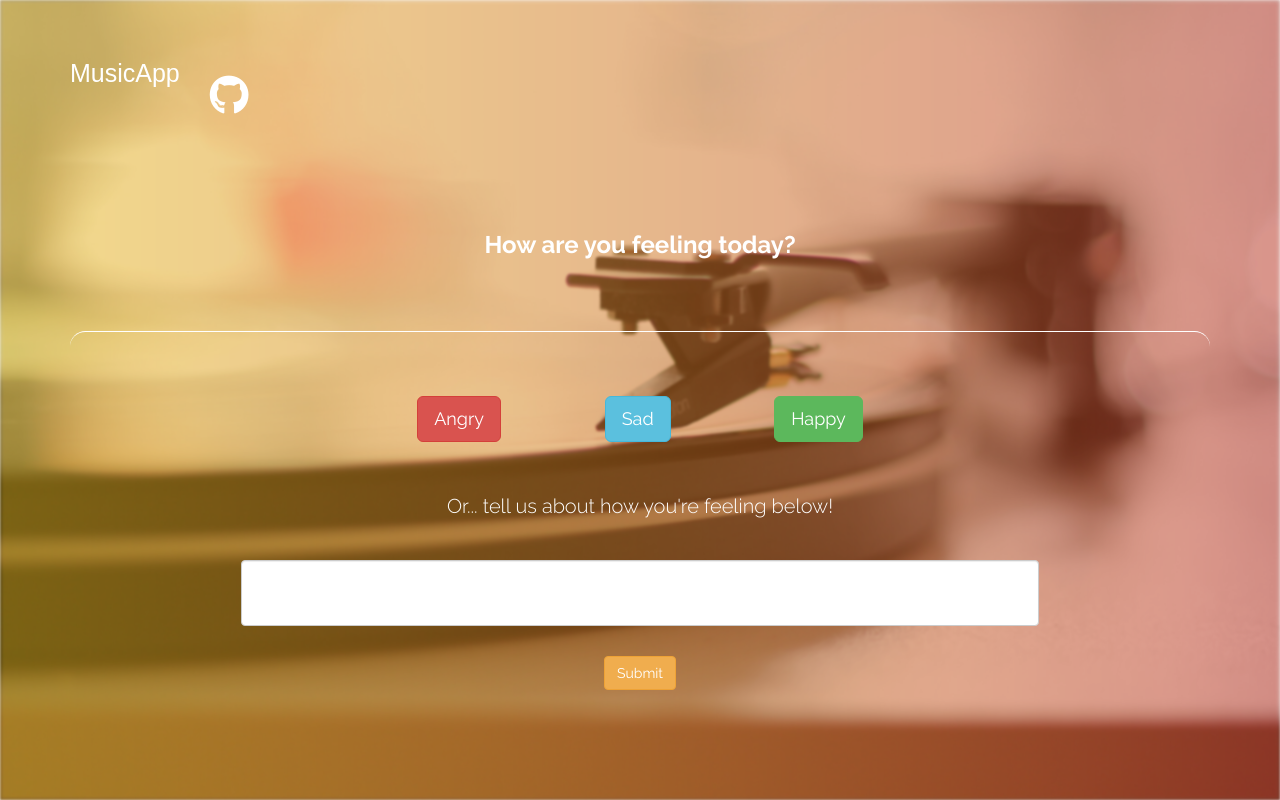
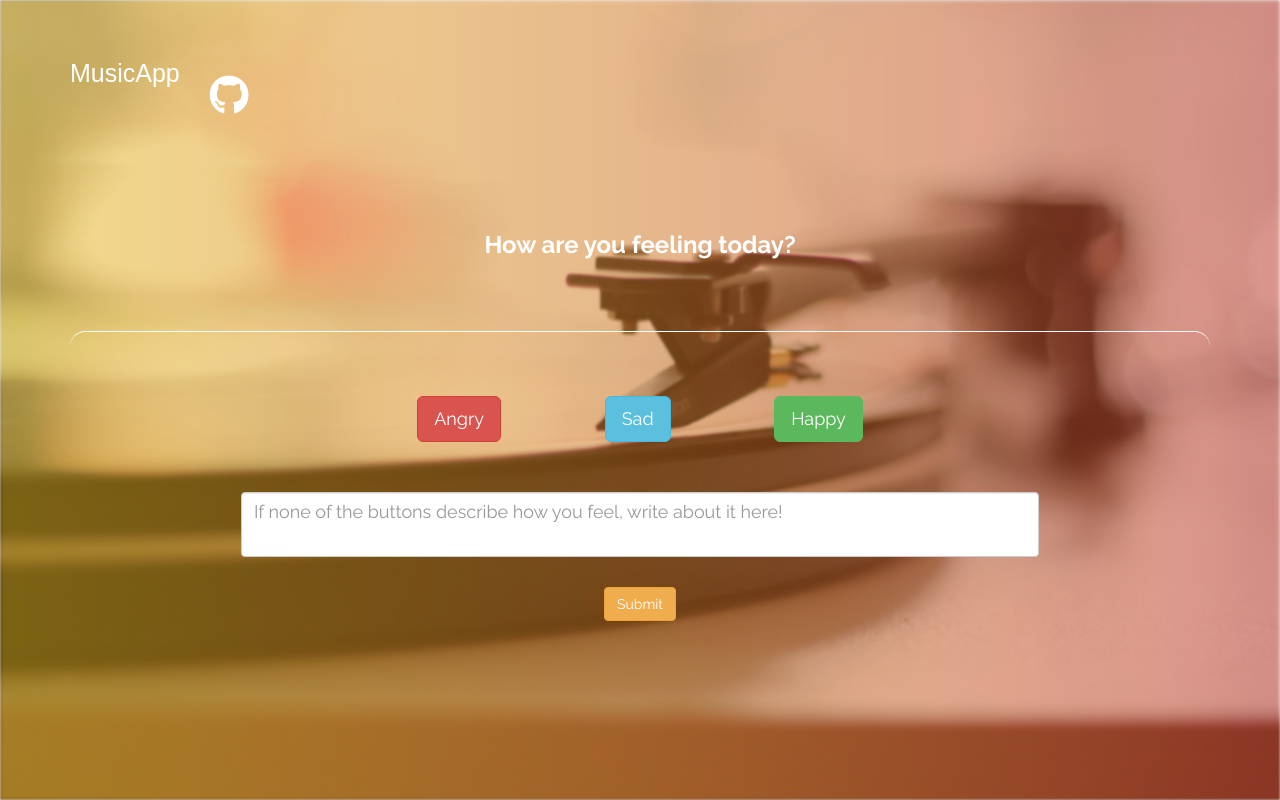
Before and after one commit to hatooku/musaic, a Flask app: page /mood in a window 1280 px wide. Run offline with Flask 2, Linux system fonts and the light colour scheme; some libraries are stand-ins or nearby versions; some web fonts are replaced.

Commit message:
Error control and UI fixes

```diff
--- a/app.py
+++ b/app.py
@@ -115,7 +115,7 @@
         session["TOKEN"] = token
         return redirect(url_for('mood'))
     else:
-        return 'gg'
+        return redirect(url_for('index'))
 
 
 @app.route('/mood',  methods=['GET', 'POST'])
@@ -153,6 +153,8 @@
     desired encoding. Then for the top N songs we get a list of the URIs, and
     (song name, artist) tuples.
     """
+    if "TOKEN" not in session:
+        return redirect(url_for('index'))
     token = session["TOKEN"]
     access_token = token["access_token"]
     sp = spotipy.Spotify(auth=access_token)
--- a/static/mood.css
+++ b/static/mood.css
@@ -51,14 +51,6 @@
     font-family: "Raleway", sans-serif;
 }
 
-label {
-    font-family: "Raleway", sans-serif;
-    font-size: 20px;
-    font-weight: 300;
-    color: white;
-    margin: 20px auto;
-}
-
 .form-control {
     width: 70%;
     height: 100px;
--- a/templates/mood.html
+++ b/templates/mood.html
@@ -22,8 +22,7 @@
                 </div>
                 <div>
                     <div>
-                        <label for="comment">Or... tell us about how you're feeling below!</label>
-                        {{text_form.text(class_="form-control center", id="comment")}}
+                        {{text_form.text(class_="form-control center", id="comment", placeholder="If none of the buttons describe how you feel, write about it here!")}}
                     </div>
                     <div>
                         {{text_form.startButton(class_="btn btn-warning btn_font")}}
```
Also changed, not shown: templates/results.html (line endings or trailing spaces).
